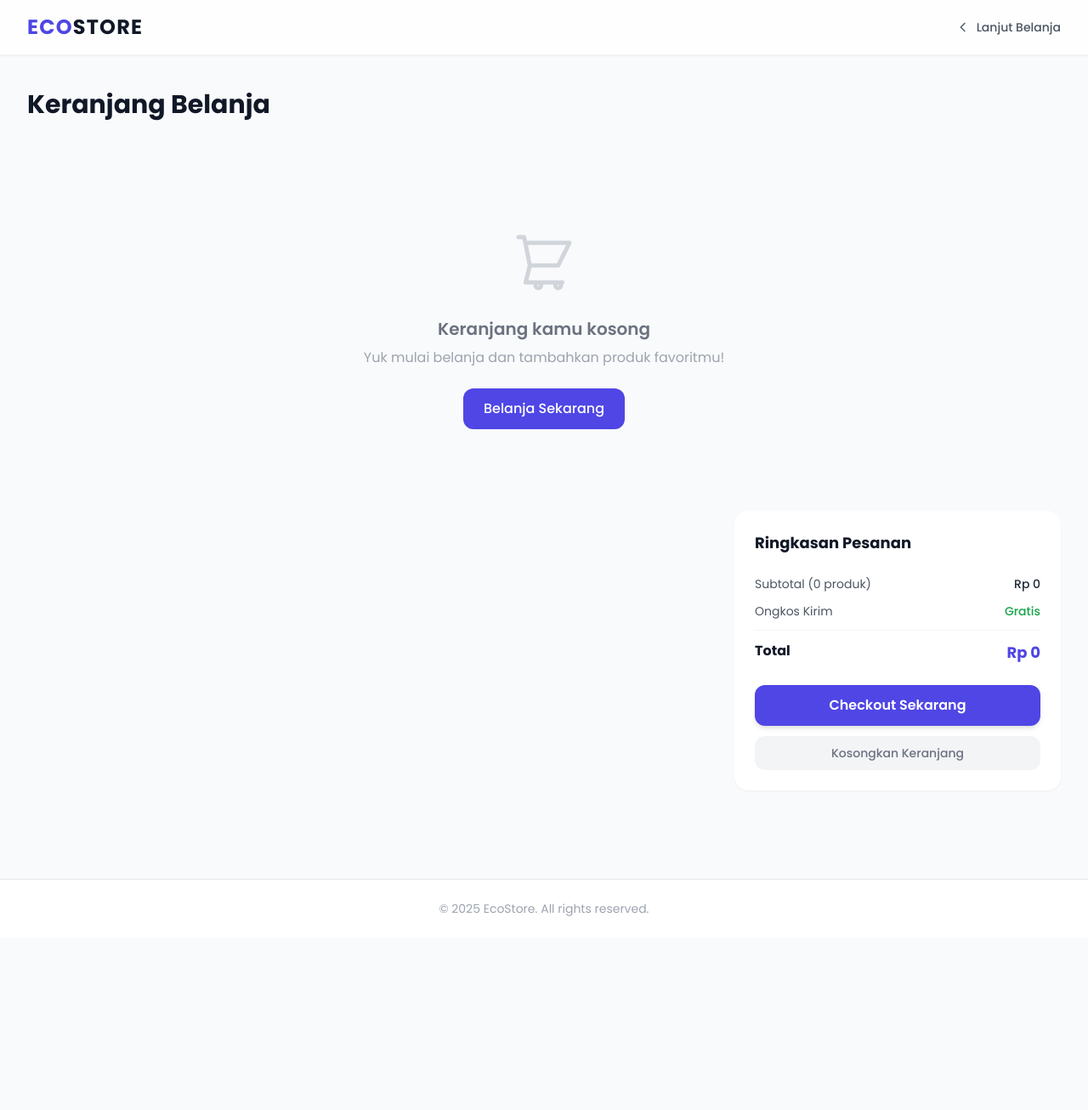
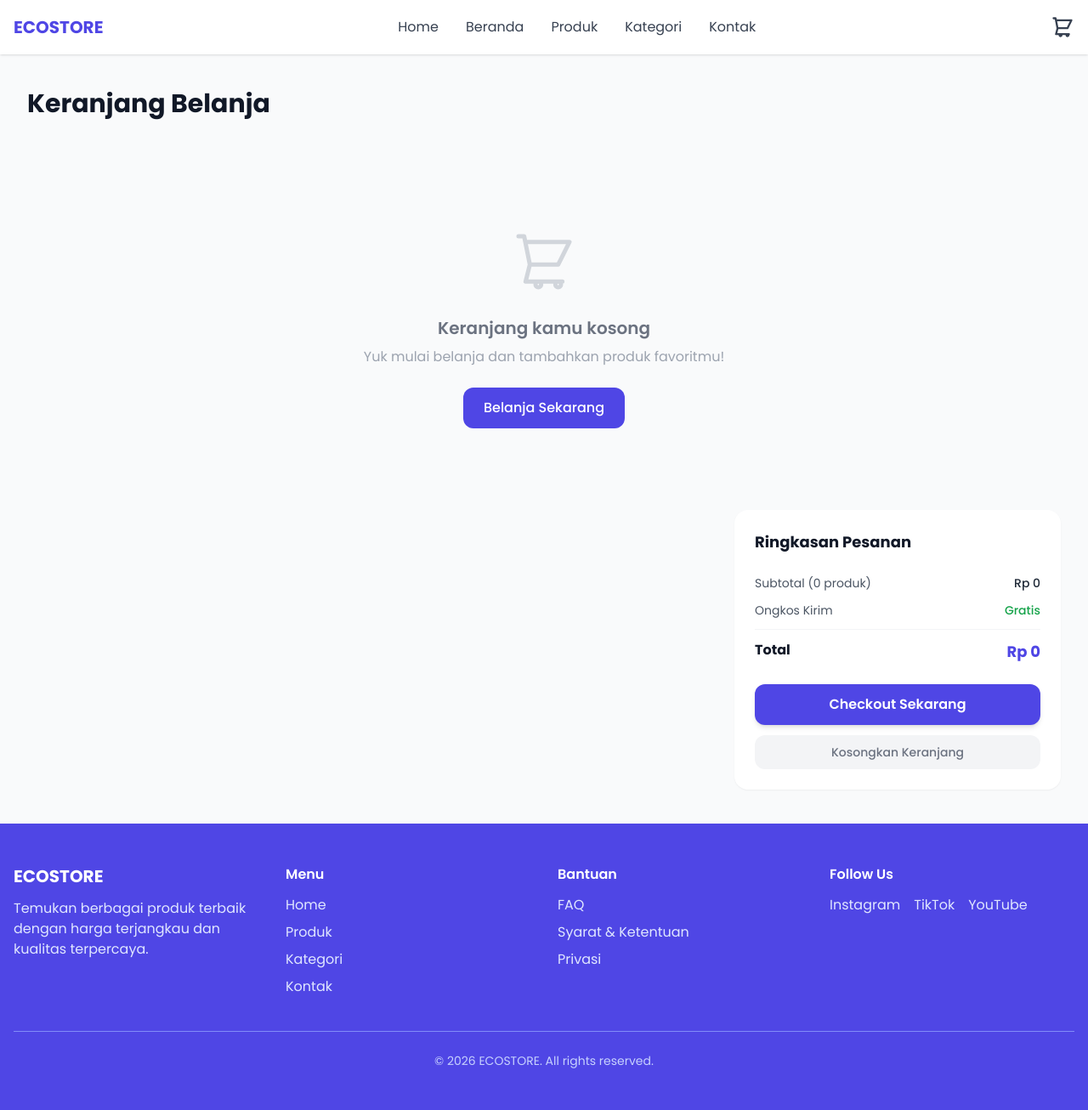
Before and after one commit to ilmannaf/TOKO, a plain HTML site: page frontend/keranjang.html in a window 1280 px wide. Shown: the whole page at 85% size. Before the commit the page ends 1103 px from the top, so only its background shows below. Drawn offline with nearby package versions, Linux system fonts and the light colour scheme; files whose address does not match are found by name.

Commit message:
Modif contact, keranjang dan toko

```diff
--- a/frontend/keranjang.html
+++ b/frontend/keranjang.html
@@ -19,22 +19,44 @@
   <body class="bg-gray-50 min-h-screen">
 
     <!-- Navbar -->
-    <nav class="sticky top-0 z-40 bg-white/80 backdrop-blur-md border-b border-gray-100 shadow-sm">
-      <div class="max-w-7xl mx-auto px-4 sm:px-6 lg:px-8">
+   <nav class="bg-white shadow">
+  <div class="max-w-7xl mx-auto px-4">
+
     <div class="flex justify-between items-center h-16">
-          <a href="index.html" class="text-2xl font-bold text-indigo-600 tracking-wider">
-            ECO<span class="text-gray-900">STORE</span>
+
+      <!-- Logo -->
+      <div class="text-xl font-bold text-indigo-600">
+        ECOSTORE
+      </div>
+
+      <!-- Menu -->
+      <ul class="hidden md:flex space-x-8">
+        <li><a href="index.html" class="text-gray-700 hover:text-indigo-600">Home</a></li>
+        <li><a href="#" class="text-gray-700 hover:text-indigo-600">Beranda</a></li>
+        <li><a href="toko.html" class="text-gray-700 hover:text-indigo-600">Produk</a></li>
+        <li><a href="#" class="text-gray-700 hover:text-indigo-600">Kategori</a></li>
+        <li><a href="#" class="text-gray-700 hover:text-indigo-600">Kontak</a></li>
+      </ul>
+
+      <!-- Mobile -->
+      <div class="md:hidden">
+        <button>☰</button>
+      </div>
+
+      <!-- Keranjang -->
+        <a href="keranjang.html" class="relative flex items-center text-gray-700 hover:text-indigo-600 transition-colors">
+            <svg xmlns="http://www.w3.org/2000/svg" class="h-7 w-7" fill="none" viewBox="0 0 24 24" stroke="currentColor">
+              <path stroke-linecap="round" stroke-linejoin="round" stroke-width="2" d="M3 3h2l.4 2M7 13h10l4-8H5.4M7 13L5.4 5M7 13l-1.5 6h13M10 19a1 1 0 100 2 1 1 0 000-2zm7 0a1 1 0 100 2 1 1 0 000-2z" />
+            </svg>
+            <span id="cart-count" class="absolute -top-2 -right-2 bg-indigo-600 text-white text-xs font-bold rounded-full h-5 w-5 flex items-center justify-center hidden">0</span>
           </a>
-          <a href="toko.html" class="flex items-center gap-2 text-sm font-medium text-gray-600 hover:text-indigo-600 transition-colors">
-            <svg xmlns="http://www.w3.org/2000/svg" class="h-4 w-4" fill="none" viewBox="0 0 24 24" stroke="currentColor">
-              <path stroke-linecap="round" stroke-linejoin="round" stroke-width="2" d="M15 19l-7-7 7-7" />
-            </svg>
-            Lanjut Belanja
-          </a>
+      <!-- End keranjang -->
+
     </div>
+
   </div>
 </nav>
-    <!-- End Navbar -->
+<!-- Navbar -->
 
     <main class="max-w-7xl mx-auto px-4 sm:px-6 lg:px-8 py-10">
 
@@ -98,9 +120,60 @@
     </main>
 
    <!-- Footer -->
-    <footer class="bg-white border-t border-gray-200 mt-16 py-6 text-center text-gray-400 text-sm">
-      &copy; 2025 EcoStore. All rights reserved.
+    <footer class="bg-indigo-600 text-white">
+  <div class="max-w-7xl mx-auto px-4 py-12">
+
+    <div class="grid md:grid-cols-4 gap-8">
+
+      <!-- Logo -->
+      <div>
+        <h2 class="text-xl font-bold">ECOSTORE</h2>
+        <p class="mt-3 text-indigo-100">
+          Temukan berbagai produk terbaik dengan harga terjangkau dan kualitas terpercaya.
+        </p>
+      </div>
+
+      <!-- Menu -->
+      <div>
+        <h3 class="font-semibold mb-3">Menu</h3>
+        <ul class="space-y-2 text-indigo-100">
+          <li><a href="#" class="hover:text-white">Home</a></li>
+          <li><a href="#" class="hover:text-white">Produk</a></li>
+          <li><a href="#" class="hover:text-white">Kategori</a></li>
+          <li><a href="#" class="hover:text-white">Kontak</a></li>
+        </ul>
+      </div>
+
+      <!-- Bantuan -->
+      <div>
+        <h3 class="font-semibold mb-3">Bantuan</h3>
+        <ul class="space-y-2 text-indigo-100">
+          <li><a href="#" class="hover:text-white">FAQ</a></li>
+          <li><a href="#" class="hover:text-white">Syarat & Ketentuan</a></li>
+          <li><a href="#" class="hover:text-white">Privasi</a></li>
+        </ul>
+      </div>
+
+      <!-- Sosial -->
+      <div>
+        <h3 class="font-semibold mb-3">Follow Us</h3>
+        <div class="flex gap-4 text-indigo-100">
+          <a href="#" class="hover:text-white">Instagram</a>
+          <a href="#" class="hover:text-white">TikTok</a>
+          <a href="#" class="hover:text-white">YouTube</a>
+        </div>
+      </div>
+
+    </div>
+
+    <!-- Bottom -->
+    <div class="mt-10 border-t border-indigo-400 pt-6 text-center text-indigo-200 text-sm">
+      © 2026 ECOSTORE. All rights reserved.
+    </div>
+
+  </div>
 </footer>
+    <!-- End Footer -->
 
     <!-- Modal Checkout -->
     <div id="checkout-modal" class="fixed inset-0 z-50 hidden items-center justify-center bg-black/40 backdrop-blur-sm">
```
Also changed, not shown: frontend/contact.html (+52 -11 lines), frontend/toko.html (+29 -16 lines). Lines whose indentation alone changed are shown as unchanged.
